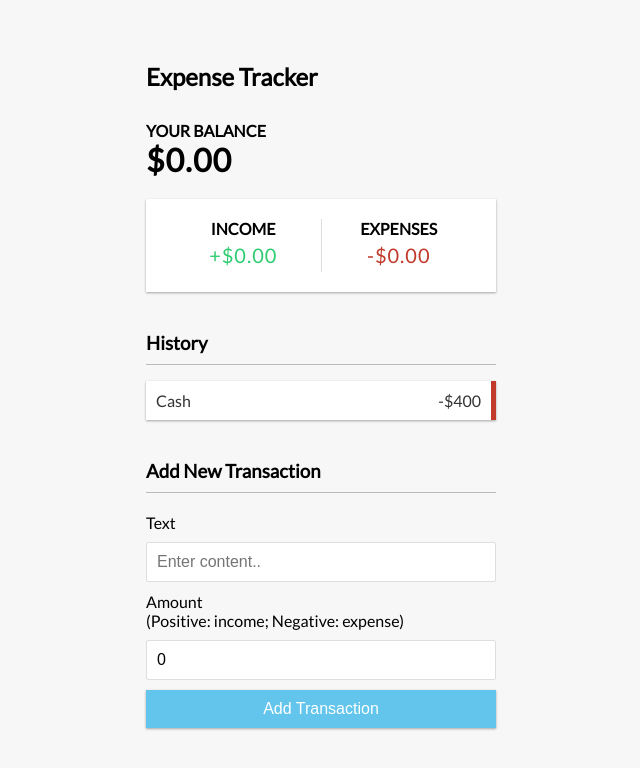
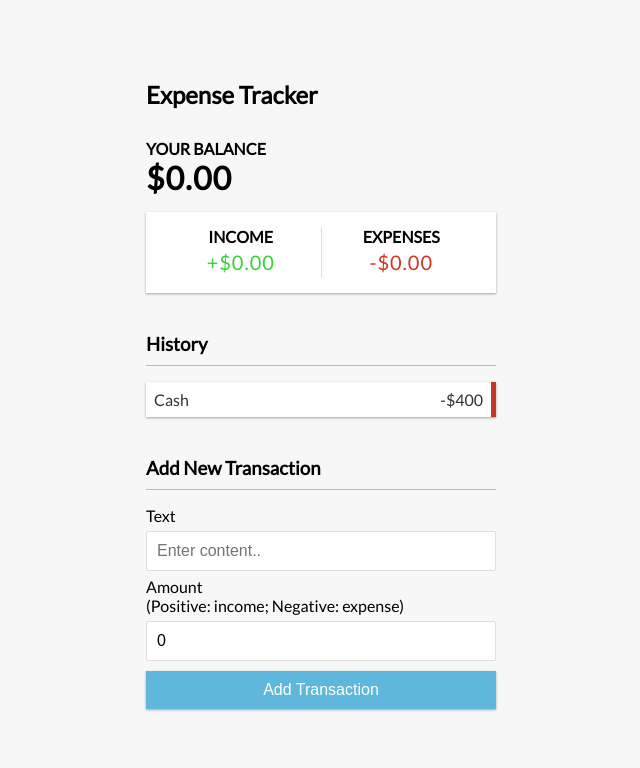
Before and after one commit to MelodyZhangHelloWorld/Expense-Tracker-R, a React (Create React App) app: page / in a window 1280 px wide. Shown: the top 768 px of the page, without its empty margins (319-959 px from the left). Built offline with nearby package versions, Linux system fonts and the light colour scheme.

Commit message:
minorChange-style
Signed-off-by: MelodyZhangHelloWorld <ge.zhang01@edu.sait.ca>

```diff
--- a/src/App.css
+++ b/src/App.css
@@ -44,10 +44,10 @@ h4 {
 .inc-exp-container {
   background-color: #fff;
   box-shadow: var(--box-shadow);
-  padding: 20px;
+  padding: 15px;
   display: flex;
   justify-content: space-between;
-  margin: 20px 0;
+  margin: 15px 0;
 }
 
 .inc-exp-container > div {
@@ -62,20 +62,20 @@ h4 {
 .money {
   font-size: 20px;
   letter-spacing: 1px;
-  margin: 5px 0;
+  margin: 4px 0;
 }
 
 .money.plus {
-  color: #2ecc71;
+  color: #34d434;
 }
 
 .money.minus {
-  color: #c0392b;
+  color: #d33523;
 }
 
 label {
   display: inline-block;
-  margin: 10px 0;
+  margin: 6px 0;
 }
 
 input[type='text'],
@@ -90,7 +90,7 @@ input[type='number'] {
 
 .btn {
   cursor: pointer;
-  background-color: #63c5ec;
+  background-color: #5fb8db;
   box-shadow: var(--box-shadow);
   color: #fff;
   border: 0;
@@ -119,8 +119,8 @@ input[type='number'] {
   display: flex;
   justify-content: space-between;
   position: relative;
-  padding: 10px;
-  margin: 10px 0;
+  padding: 8px; /* */
+  margin: 4px 0;
 }
 
 .list li.plus {
```
